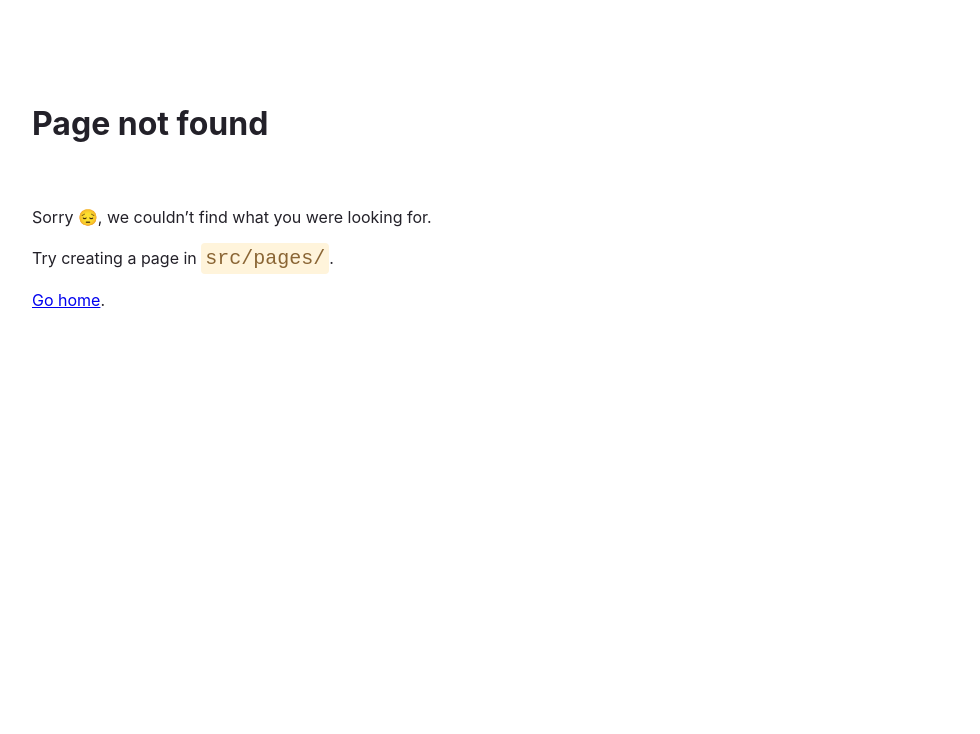
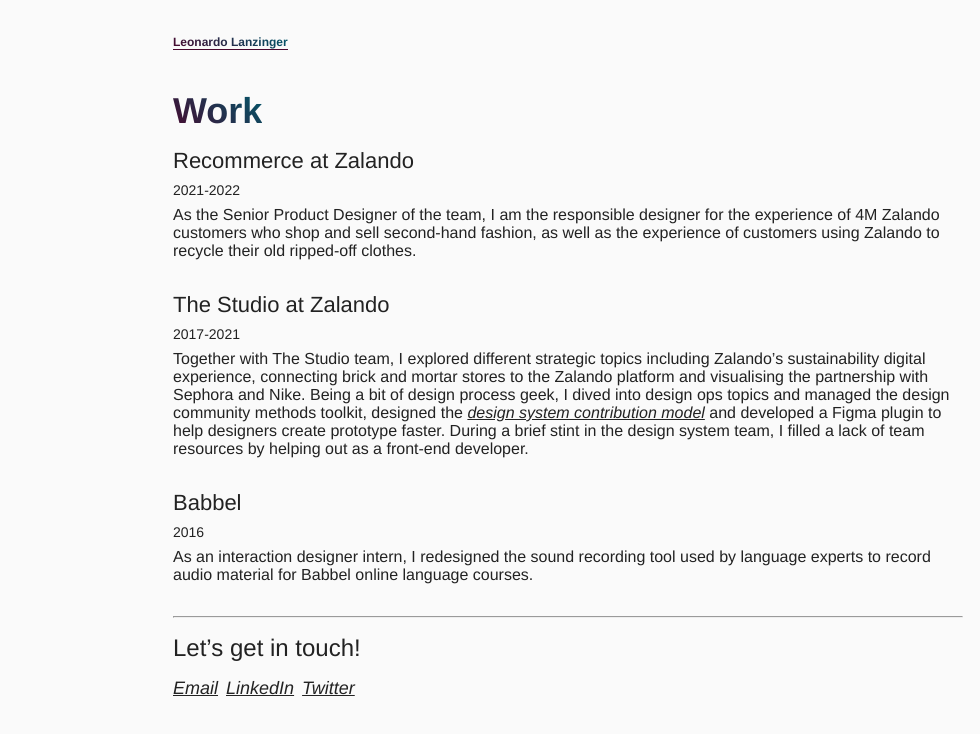
Before and after one commit to leolanzinger/leolanzinger.github.io, a Gatsby site: page /work in a window 1280 px wide. Before the commit this address had no page. Shown: the whole page, without its empty margins (72-1052 px from the left). Built offline with nearby package versions, Linux system fonts and the light colour scheme; Gatsby itself is replaced by a stand-in of ours.

Commit message:
new version 2022

```diff
--- /dev/null
+++ b/src/components/footer.js
@@ -0,0 +1,17 @@
+import * as React from "react"
+import "../styles/style.css"
+
+const Footer = () => {
+    return (
+        <div className="box-12 main footer">
+            <h3>
+                Let’s get in touch!
+            </h3>
+            <a href="mailto:leonardo.lanzinger@gmail.com" className="social-link">Email</a>
+            <a href="https://twitter.com/Leo_Lanzinger" className="social-link">LinkedIn</a>
+            <a href="https://www.linkedin.com/in/leonardolanzinger/" className="social-link">Twitter</a>
+        </div>
+    )
+}
+
+export default Footer
--- a/src/pages/404.js
+++ b/src/pages/404.js
@@ -1,45 +1,22 @@
 import * as React from "react"
-import { Link } from "gatsby"
+import "../styles/style.css"
 
-const pageStyles = {
-  color: "#232129",
-  padding: "96px",
-  fontFamily: "-apple-system, Roboto, sans-serif, serif",
-}
-const headingStyles = {
-  marginTop: 0,
-  marginBottom: 64,
-  maxWidth: 320,
-}
-
-const paragraphStyles = {
-  marginBottom: 48,
-}
-const codeStyles = {
-  color: "#8A6534",
-  padding: 4,
-  backgroundColor: "#FFF4DB",
-  fontSize: "1.25rem",
-  borderRadius: 4,
+const mainStyles = {
+  color: "#222222",
+  fontFamily: "Helvetica Neue, helvetica, sans-serif, serif"
 }
 
 const NotFoundPage = () => {
   return (
-    <main style={pageStyles}>
-      <h1 style={headingStyles}>Page not found</h1>
-      <p style={paragraphStyles}>
-        Sorry 😔, we couldn’t find what you were looking for.
-        <br />
-        {process.env.NODE_ENV === "development" ? (
-          <>
-            <br />
-            Try creating a page in <code style={codeStyles}>src/pages/</code>.
-            <br />
-          </>
-        ) : null}
-        <br />
-        <Link to="/">Go home</Link>.
-      </p>
+    <main style={mainStyles}>
+      <div className="grid">
+        <div className="box-12 main">
+          <a className="nav" href="/">Leonardo Lanzinger</a>
+        </div>
+        <div className="box-12 main">
+          <h1>Ups, can't find what you are looking for!</h1>
+        </div>
+      </div>
     </main>
   )
 }
--- /dev/null
+++ b/src/pages/work.js
@@ -0,0 +1,53 @@
+import * as React from "react"
+import Footer from "../components/footer"
+import "../styles/style.css"
+import "../styles/work.css"
+
+const mainStyles = {
+    color: "#222222",
+    fontFamily: "Helvetica Neue, helvetica, sans-serif, serif"
+  }
+
+const WorkPage = () => {
+    return (
+        <main style={mainStyles}>
+            <div className="grid work">
+                <div className="box-12 main">
+                    <a className="nav" href="/">Leonardo Lanzinger</a>
+                </div>
+                <div className="box-12 main">
+                    <h1>Work</h1>
+                </div>
+                <div className="box-12 main">
+                    <h2>Recommerce at Zalando</h2>
+                    <date>2021-2022</date>
+                    <p>
+                        As the Senior Product Designer of the team, I am the responsible designer for the experience of 4M Zalando customers who shop and sell second-hand fashion, as well as the experience of customers using Zalando to recycle their old ripped-off clothes.
+                    </p>
+                </div>
+                <div className="box-12 main">
+                    <h2>The Studio at Zalando</h2>
+                    <date>2017-2021</date>
+                    <p>
+                        Together with The Studio team, I explored different strategic topics including Zalando’s sustainability digital experience, connecting brick and mortar stores to the Zalando platform and visualising the partnership with Sephora and Nike. Being a bit of design process geek, I dived into design ops topics and managed the design community methods toolkit, designed the <a href="https://medium.com/zalando-design/zalandos-design-system-contribution-model-73ab36f8591e">design system contribution model</a> and developed a Figma plugin to help designers create prototype faster. During a brief stint in the design system team, I filled a lack of team resources by helping out as a front-end developer.
+                    </p>
+                </div>
+                <div className="box-12 main">
+                    <h2>Babbel</h2>
+                    <date>2016</date>
+                    <p>
+                        As an interaction designer intern, I redesigned the sound recording tool used by language experts to record audio material for Babbel online language courses.
+                    </p>
+                </div>
+                <div className="box-12 main">
+                    <hr/>
+                </div>
+                <Footer />
+            </div>
+        </main>
+  )
+}
+
+export default WorkPage
+
+export const Head = () => <title>Leonardo Lanzinger - work</title>
--- /dev/null
+++ b/src/styles/style.css
@@ -0,0 +1,108 @@
+body {
+    margin: 0;
+    background-color: #FAFAFA;
+}
+
+.grid {
+    display: grid;
+    grid-template-rows: repeat(6, auto);
+    grid-template-columns: repeat(12, 1fr);
+    grid-gap: 36px;
+    max-width: 790px;
+    margin: 0 auto;
+    padding: 32px 0 48px 0;
+}
+.box-12 {
+    grid-column: span 12;
+}
+.box-6 {
+    grid-column: span 6;
+}
+.box-4 {
+    grid-column: span 4;
+}
+.box-3 {
+    grid-column: span 3;
+}
+.box-2 {
+    grid-column: span 2;
+}
+@media screen and (max-width: 880px) {
+    .grid {
+        display: block;
+        margin: 0 24px 72px;
+        padding-top: 32px;
+    }
+    .box-12, .box-6, .box-4, .box-3, .box-2 {
+        margin: 0 0 32px 0;
+    }
+}
+
+hr {
+    border-width: 0.5px;
+    margin: 0;
+}
+
+a {
+    color: #222222;
+    font-weight: 400;
+    font-style: italic;
+}
+
+.main h1 {
+    font-weight: 700;
+    font-size: 36px;
+    line-height: normal;
+    margin: 0;
+    background: -webkit-linear-gradient(45deg,#48082E, #00586B);
+    -webkit-background-clip: text;
+    -webkit-text-fill-color: transparent;
+    background-size: 100%;
+    width: max-content;
+}
+
+.main p {
+    font-weight: 500;
+    font-size: 24px;
+    line-height: 28px;
+    margin: 0 0 16px 0;
+}
+
+.social-link {
+    margin-right: 8px;
+    font-size: 18px;
+    font-weight: 400;
+}
+
+.nav {
+    display: inline;
+    font-weight: 700;
+    font-size: 12px;
+    line-height: normal;
+    margin: 0;
+    background: -webkit-linear-gradient(45deg,#48082E, #00586B);
+    -webkit-background-clip: text;
+    -webkit-text-fill-color: transparent;
+    background-size: 100%;
+    width: max-content;
+    font-style: normal;
+    border-bottom: 1px solid #48082E;
+}
+
+
+@media screen and (max-width: 880px) {
+    .social-link {
+        font-size: 24px;
+        margin-right: 16px;
+    }
+    .main h1 {
+        display: inline;
+    }
+}
+
+.footer h3 {
+    font-weight: 500;
+    font-size: 24px;
+    line-height: 28px;
+    margin: 0 0 16px 0;
+}
--- /dev/null
+++ b/src/styles/work.css
@@ -0,0 +1,46 @@
+.grid {
+    grid-gap: 16px;
+}
+
+.main h1 {
+    margin: 24px 0 0 0;
+}
+
+h2 {
+    font-size: 22px;
+    font-weight: 500;
+    margin: 0 0 8px 0;
+}
+
+date {
+    display: block;
+    font-size: 14px;
+    font-weight: 400;
+    margin: 0 0 8px 0;
+}
+
+.work p {
+    font-size: 16px;
+    line-height: normal;
+    font-weight: 500;
+}
+
+@media screen and (max-width: 880px) {
+    h1 {
+        font-size: 32px;
+    }
+
+    h2 {
+        font-size: 26px;
+        font-weight: 500;
+        margin: 0 0 8px 0;
+    }
+
+    date {
+        font-size: 18px;
+    }
+
+    .work p {
+        font-size: 22px;
+    }
+}
```
Also changed, not shown: src/pages/index.js (+32 -164 lines).
